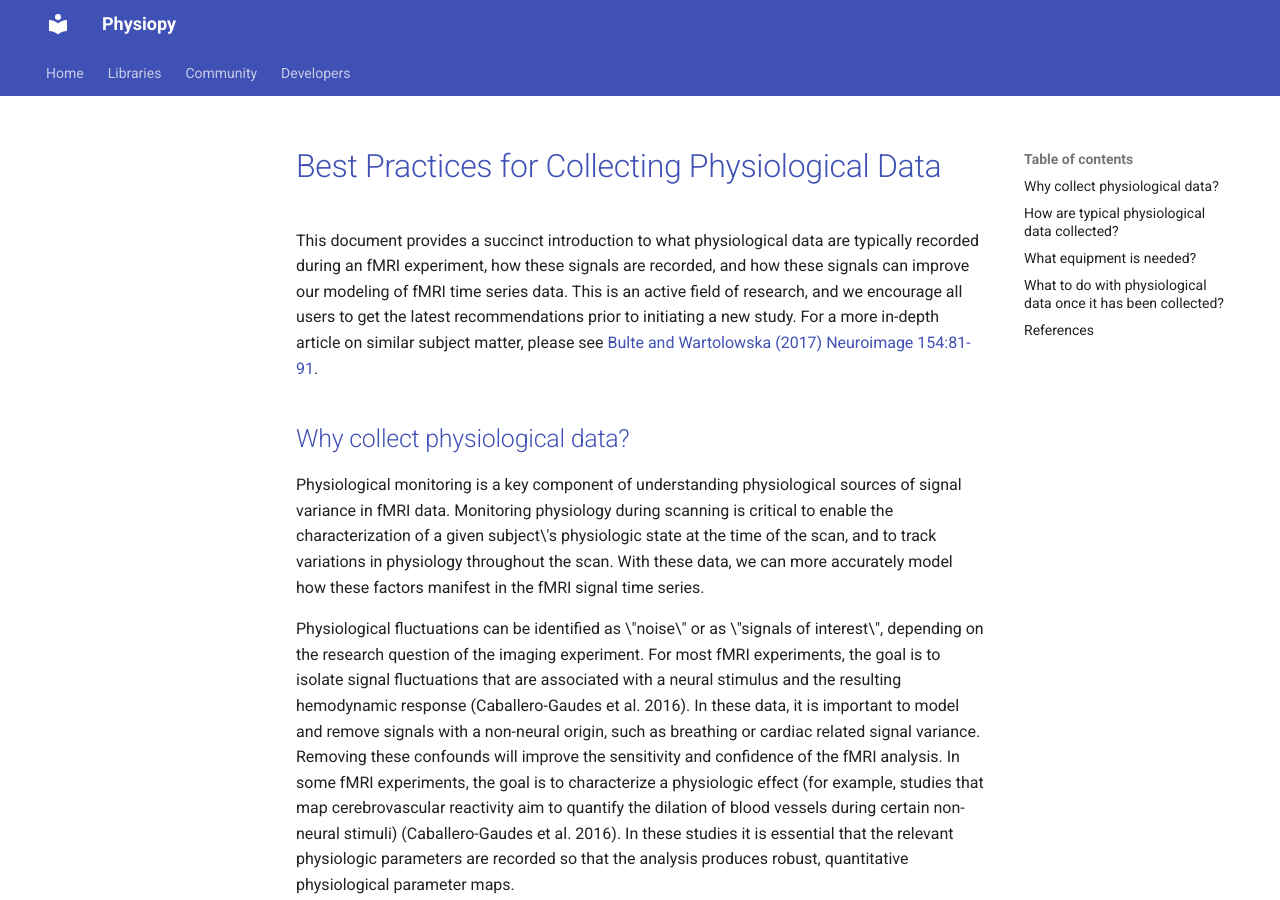
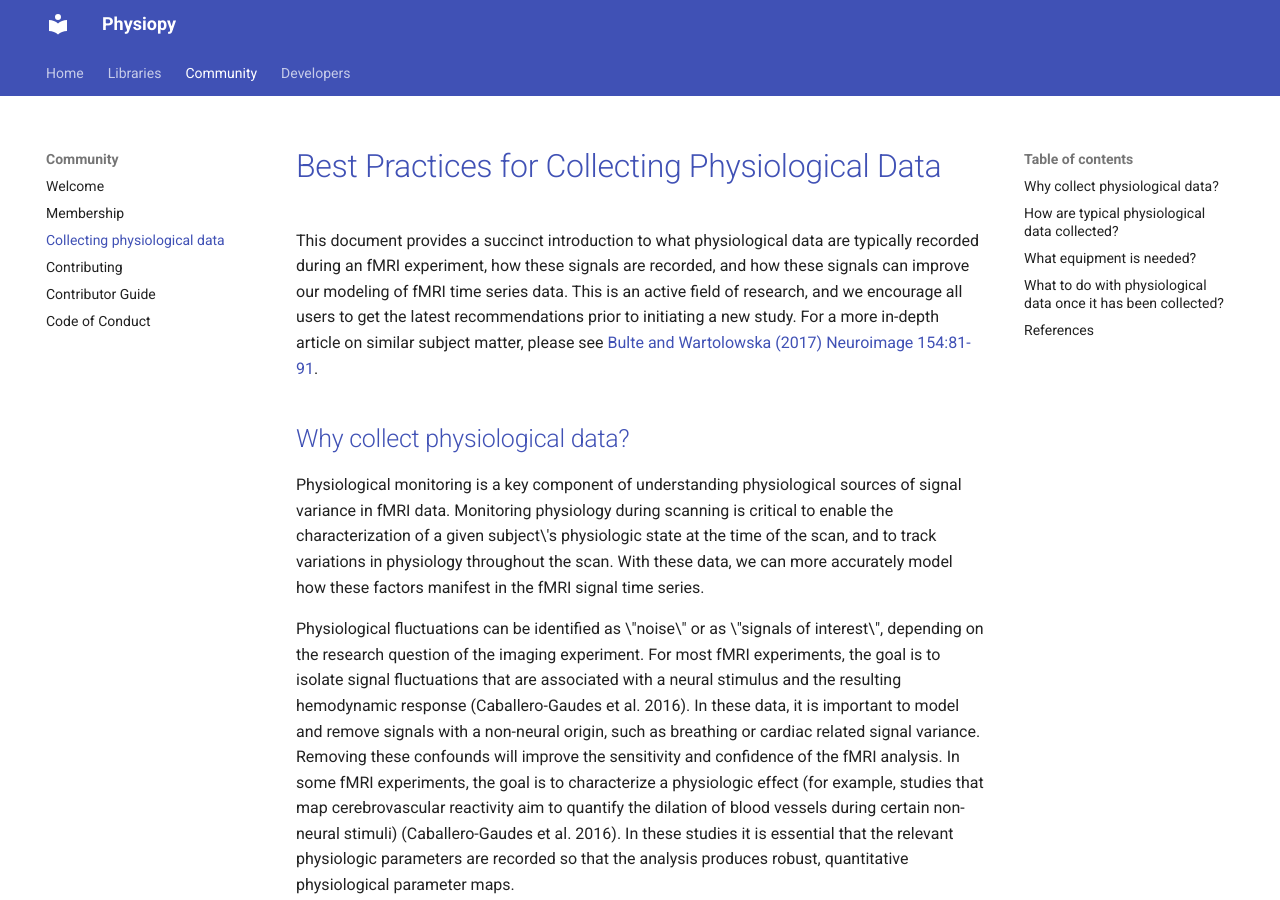
Before and after one commit to physiopy/physiopy.github.io, an MkDocs documentation site: the page built from docs/community/best-practices.md, in a window 1280 px wide and 900 px high. Built offline with MkDocs 1.6.1 and Material for MkDocs 9.7.7, drawn with Linux system fonts in a browser that asks for light colours; part of the change alters nothing that is shown.

```diff
--- a/mkdocs.yml
+++ b/mkdocs.yml
@@ -8,21 +8,21 @@ site_url: https://physiopy.github.io
 copyright: Copyright &copy; 2020
 
 nav:
-    - Home: docs/index.md
+    - Home: index.md
     - Libraries:
-      - phys2bids: docs/libraries/phys2bids.md
-      - phys2denoise: docs/libraries/phys2denoise.md
-      - peakdet: docs/libraries/peakdet.md
+      - phys2bids: 'https://phys2bids.readthedocs.io/en/latest/'
+      - phys2denoise: libraries/phys2denoise.md
+      - peakdet: libraries/peakdet.md
     - Community:
-      - Welcome: docs/community/index.md
-      - Membership: docs/community/members.md
-      - Collecting physiological data: docs/community/best-practices.md
-      - Contributing: docs/community/contributing.md
-      - Contributor Guide: docs/community/contributorfile.md
-      - Code of Conduct: docs/community/CODE_OF_CONDUCT.md
+      - Welcome: community/index.md
+      - Membership: community/members.md
+      - Collecting physiological data: community/best-practices.md
+      - Contributing: community/contributing.md
+      - Contributor Guide: community/contributorfile.md
+      - Code of Conduct: community/CODE_OF_CONDUCT.md
     - Developers:
-      - Versions Matrix: docs/devs/versions.md
-      - Releases: docs/devs/releases.md
+      - Versions Matrix: devs/versions.md
+      - Releases: devs/releases.md
 theme:
   name: material
   features:
```
